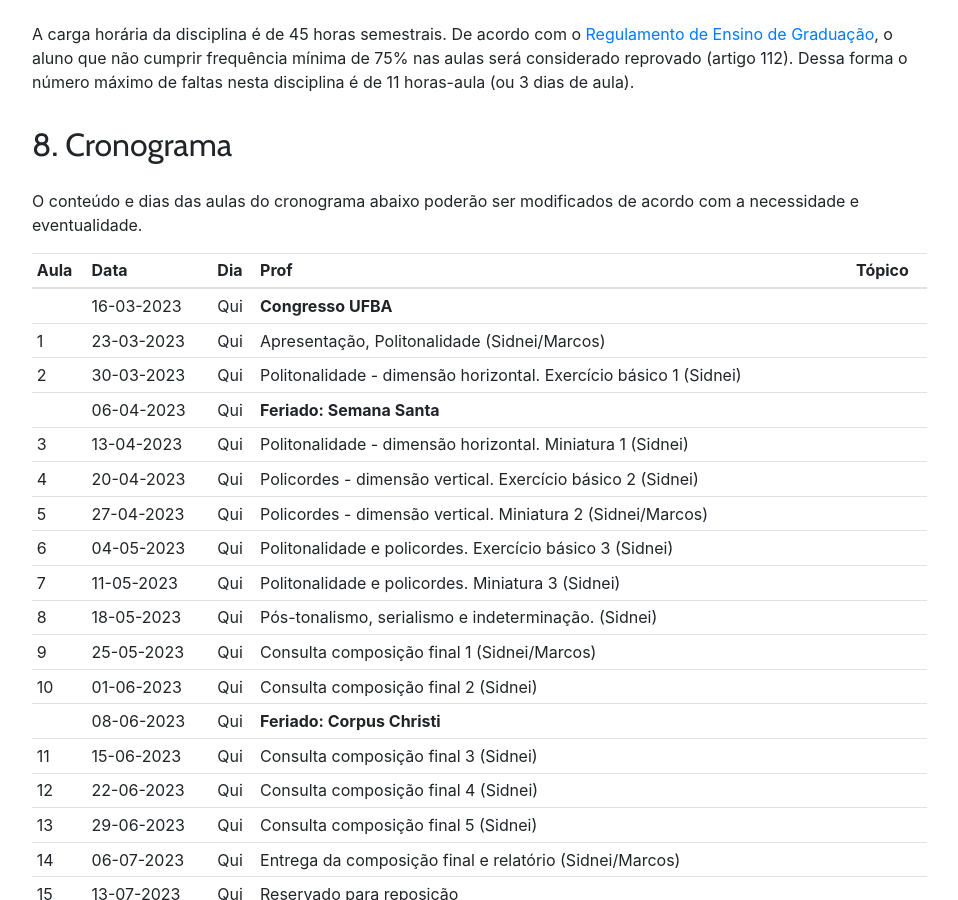
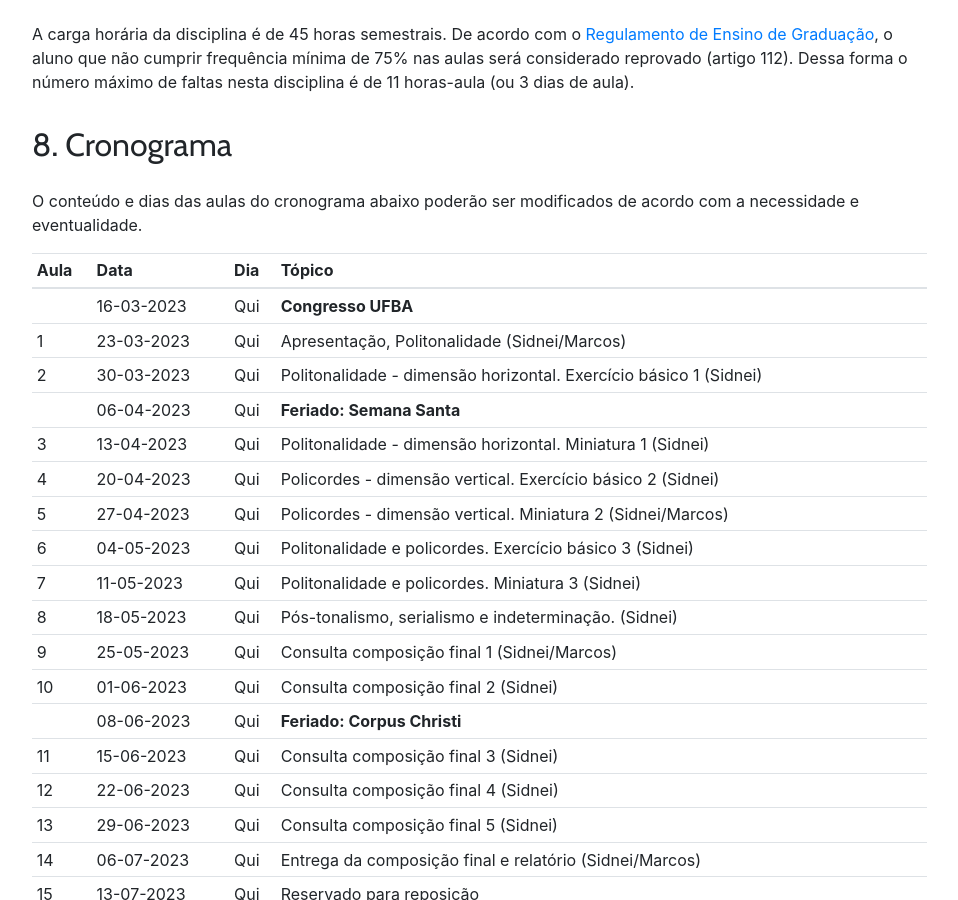
Before and after one commit to kroger/genosmus, a Jekyll site: the page built from _marcos/musb14.md, in a window 1280 px wide and 900 px high, scrolled down 3434 px. Shown: the whole window, without its empty margins (68-1026 px from the left). Built offline with Jekyll 4.4.1, drawn with Linux system fonts in a browser that asks for light colours; nearby versions of some CDN libraries; the table of contents is made by our own code.

Commit message:
Pequena correção

```diff
--- a/_marcos/musb14.md
+++ b/_marcos/musb14.md
@@ -140,8 +140,8 @@ A carga horária da disciplina é de 45 horas semestrais. De acordo com o [Regul
 O conteúdo e dias das aulas do cronograma abaixo poderão ser
 modificados de acordo com a necessidade e eventualidade.
 
-| Aula | Data       | Dia | Prof                                                              | Tópico |
-| ---- | ---------- | --- | ----------------------------------------------------------------- | ------ |
+| Aula | Data       | Dia | Tópico                                                            |
+| ---- | ---------- | --- | ----------------------------------------------------------------- |
 |      | 16-03-2023 | Qui | **Congresso UFBA**                                                |
 | 1    | 23-03-2023 | Qui | Apresentação, Politonalidade (Sidnei/Marcos)                      |
 | 2    | 30-03-2023 | Qui | Politonalidade - dimensão horizontal. Exercício básico 1 (Sidnei) |
```
